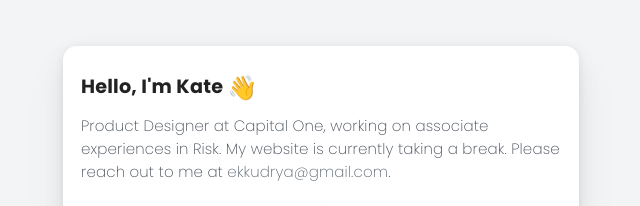
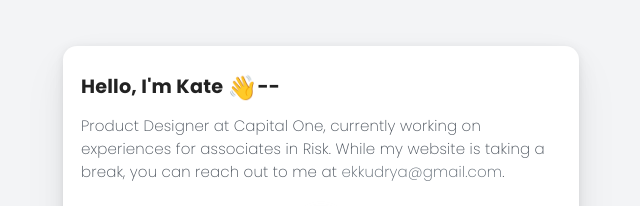
Before and after one commit to katyak1/katyak.github.io, a plain HTML site: page index.html in a window 1280 px wide. Shown: the part 237-443 px from the top of the page, without its empty margins (319-959 px from the left). Drawn offline with Linux system fonts and the light colour scheme.

Commit message:
index.html

```diff
--- a/index.html
+++ b/index.html
@@ -139,9 +139,9 @@
 </head>
 <body>
   <div class="container">
-    <div class="main-heading">Hello, I'm Kate <span class="emoji">👋</span></div>
+    <div class="main-heading">Hello, I'm Kate <span class="emoji">👋</span>--</div>
     <div class="hello-line">
-      Product Designer at Capital One, working on associate experiences in Risk. My website is currently taking a break. Please reach out to me at
+      Product Designer at Capital One, currently working on experiences for associates in Risk. While my website is taking a break, you can reach out to me at
       <a class="email" href="mailto:ekkudrya@gmail.com">ekkudrya@gmail.com</a>.
     </div>
     <div class="linkedin">
```
